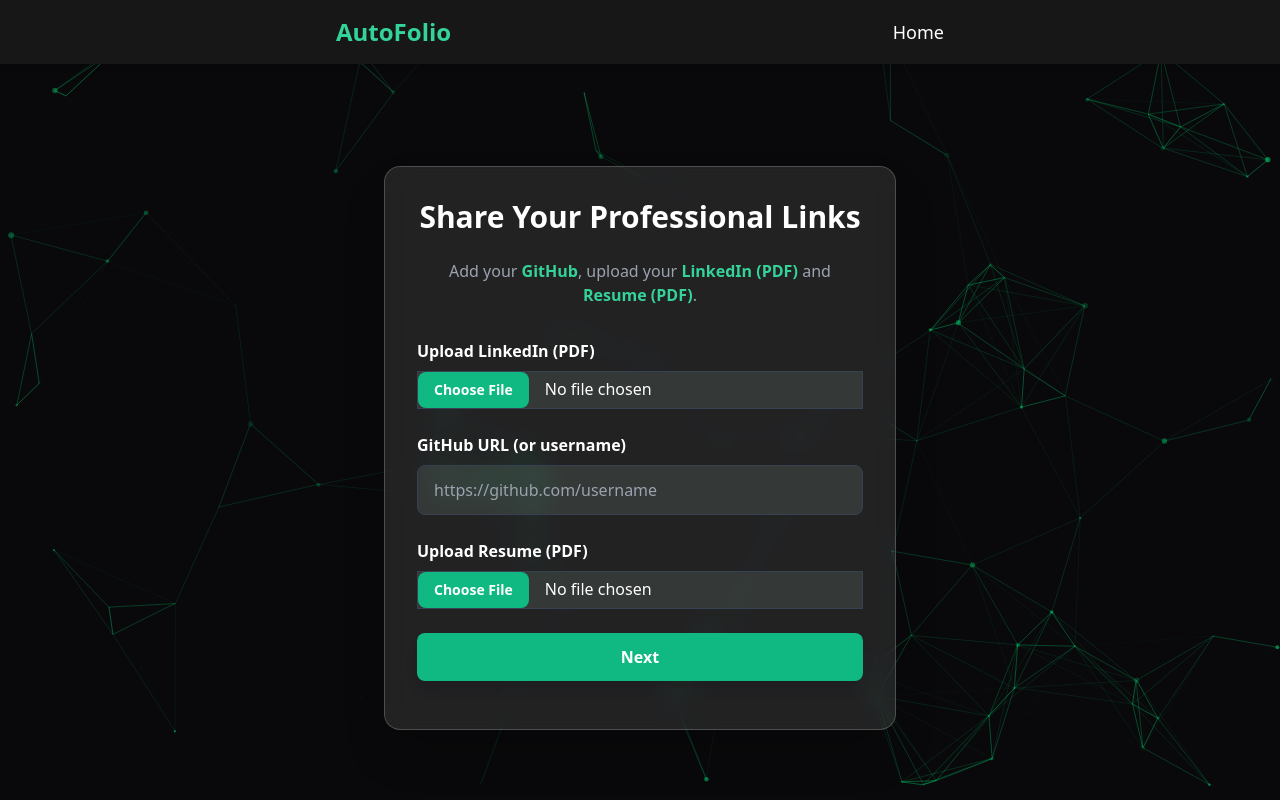
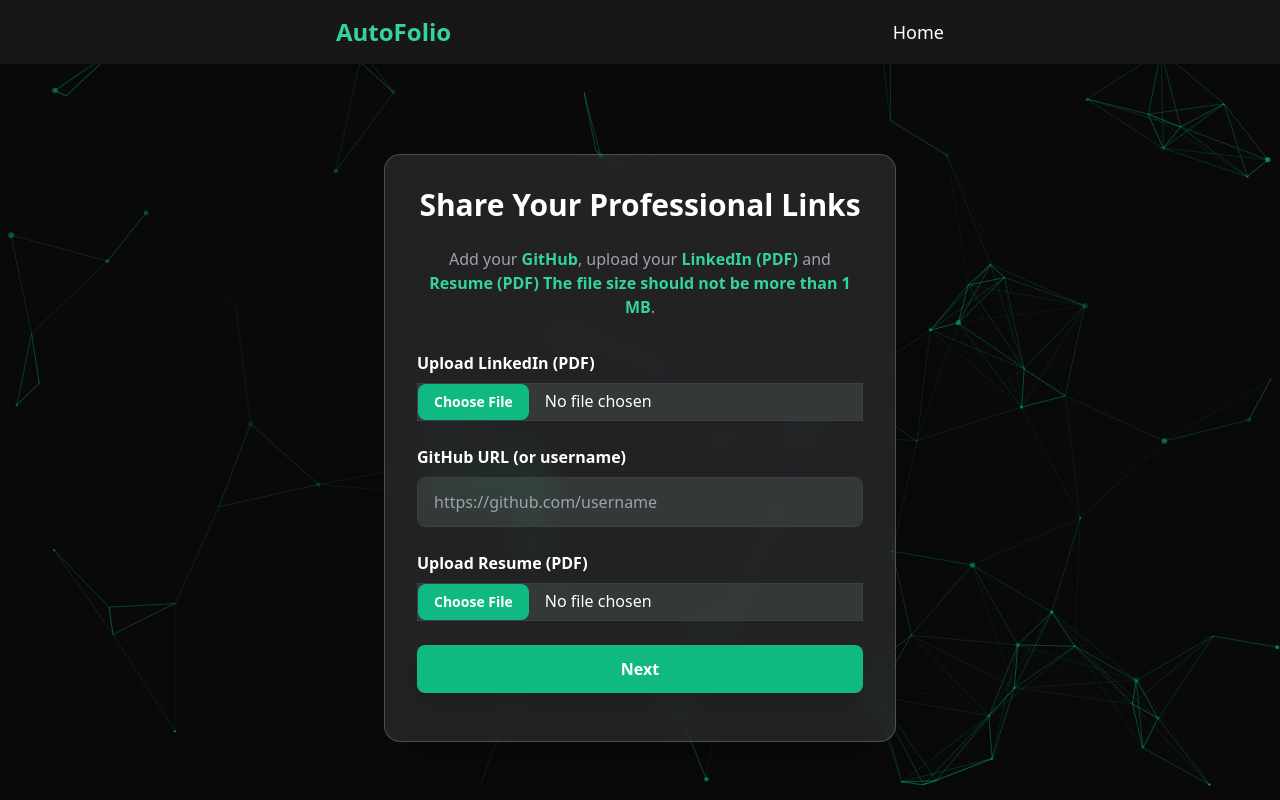
Before and after one commit to padmanshu-pare/AutoFolio, a plain HTML site: page 3_link_insertion.html in a window 1280 px wide. Drawn offline with nearby package versions, Linux system fonts and the light colour scheme.

Commit message:
Update 3_link_insertion.html

```diff
--- a/3_link_insertion.html
+++ b/3_link_insertion.html
@@ -36,7 +36,8 @@
       <p class="text-gray-400 text-center mb-8">
         Add your <span class="text-emerald-400 font-semibold">GitHub</span>,
         upload your <span class="text-emerald-400 font-semibold">LinkedIn (PDF)</span>
-        and <span class="text-emerald-400 font-semibold">Resume (PDF)</span>.
+        and <span class="text-emerald-400 font-semibold">Resume (PDF)</span>
+        <span class="text-emerald-400 font-semibold">The file size should not be more than 1 MB</span>.
       </p>
 
       <form id="profileForm" class="space-y-6">
```
